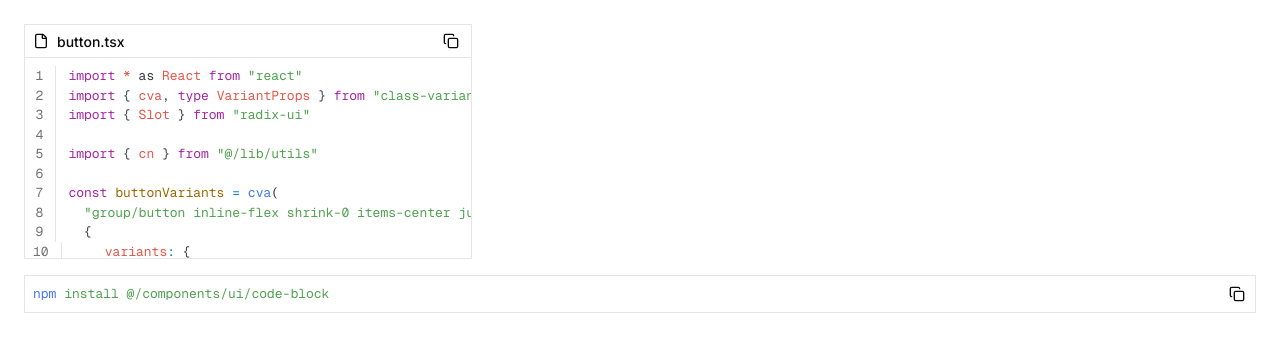
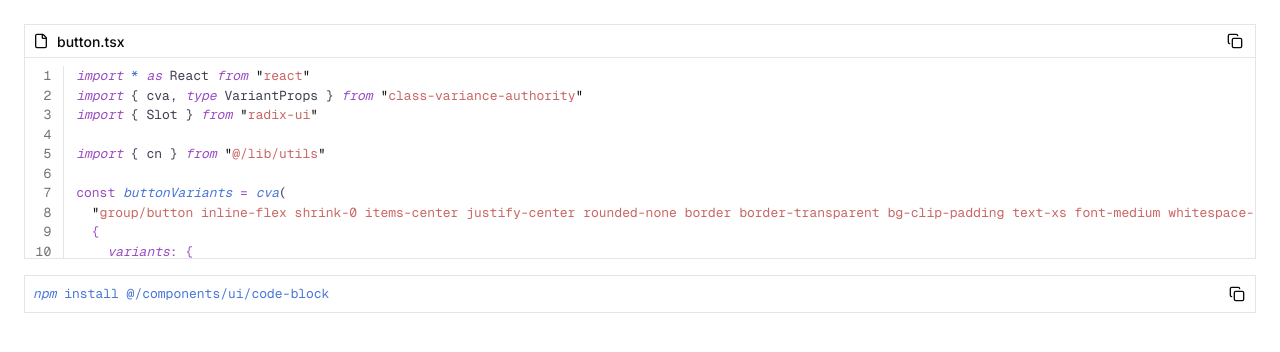
Before and after one commit to scriptvg/compo-dex, a Next.js app: page / in a window 1280 px wide. Shown: the top 352 px of the page. Built offline with nearby package versions, Linux system fonts and the light colour scheme.

Commit message:
Refactor CodeBlock component styles and update Shiki theme
- Adjusted the minimum width for line numbers in the CodeBlock component.
- Changed the default Shiki theme to 'night-owl' for dark mode and 'night-owl-light' for light mode.
- Simplified the layout of the CodeBlock in the page component.

```diff
--- a/app/page.tsx
+++ b/app/page.tsx
@@ -14,20 +14,20 @@ export default async function Page() {
     <div className="flex flex-col gap-4 min-h-svh p-6">
 
 
-      <div className="flex flex-col gap-4 max-w-md">
-        <CodeBlock className="">
+      <div className="flex flex-col gap-4 ">
+        <CodeBlock>
           <CodeBlockHeader>
             <div className="flex items-center gap-2">
-            <File className="size-4" />
-            <h1 className="text-[14px] font-medium">button.tsx</h1>
+              <File className="size-4" />
+              <h1 className="text-[14px] font-medium">button.tsx</h1>
             </div>
             <Button variant="ghost" size="icon-xs">
               <Copy className="size-4" />
             </Button>
           </CodeBlockHeader>
           <ScrollArea className="w-full h-[200px] ">
-          <CodeBlockCode code={buttonCode} language="typescript" showLineNumbers={true} />
-        <ScrollBar orientation="horizontal" />
+            <CodeBlockCode code={buttonCode} language="typescript" showLineNumbers={true} />
+            <ScrollBar orientation="horizontal" />
           </ScrollArea>
         </CodeBlock>
       </div>
--- a/components/ui/code-block.tsx
+++ b/components/ui/code-block.tsx
@@ -46,7 +46,7 @@ function lineNumberTransformer(): ShikiTransformer {
                 type: "element",
                 tagName: "span",
                 properties: {
-                    class: "inline-block min-w-[3ch] shrink-0 select-none text-right tabular-nums text-muted-foreground border-border border-r pr-3 mr-3",
+                    class: "inline-block min-w-[4ch] shrink-0 select-none text-right tabular-nums font-mono text-muted-foreground border-border border-r pr-3 mr-3",
                 },
                 children: [{ type: "text", value: String(lineNo) }],
             };
@@ -113,7 +113,7 @@ function CodeBlockCode({
 
     const shikiTheme: BundledTheme =
         themeProp ??
-        (resolvedTheme === "dark" ? "one-dark-pro" : "one-light");
+        (resolvedTheme === "dark" ? "night-owl" : "night-owl-light");
 
     useEffect(() => {
         setMounted(true);
```
